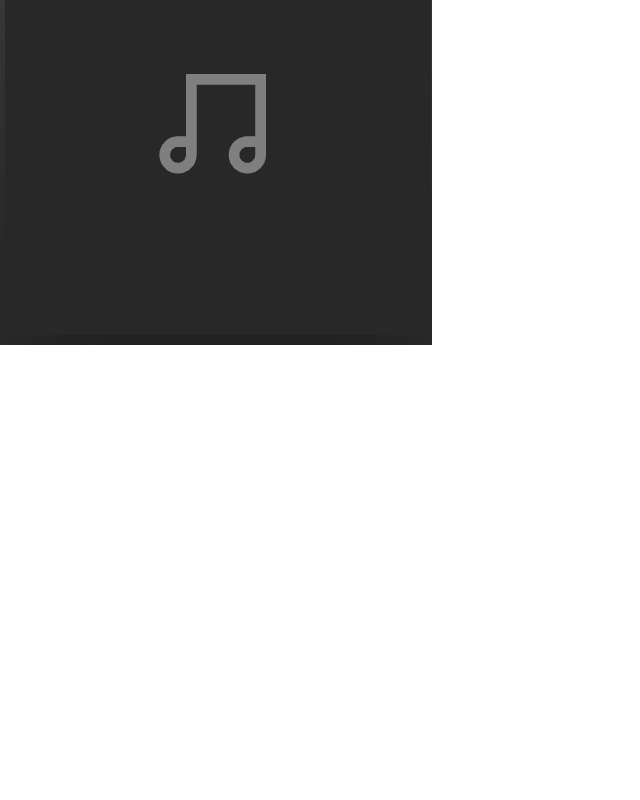
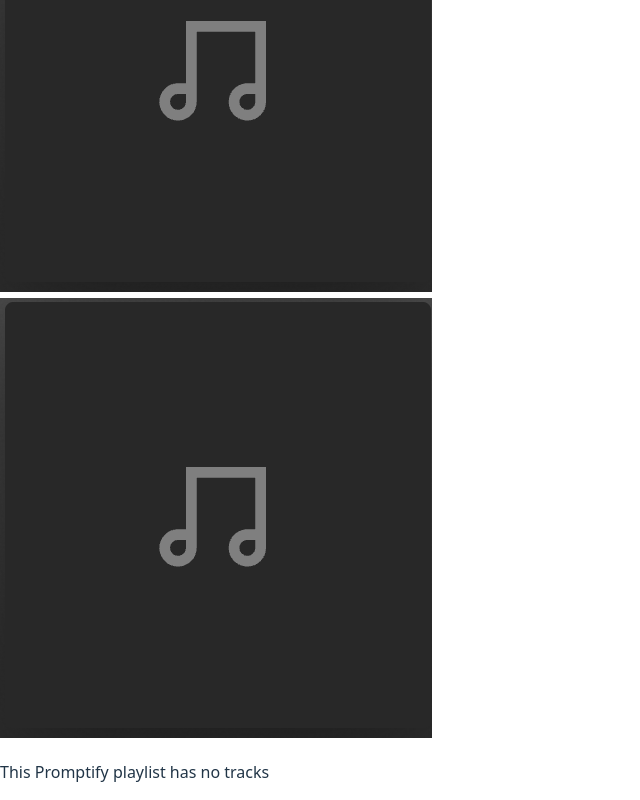
Before and after one commit to JAK-Of-All-Forces/promptify, a React (Vite) app in the folder frontend/: page /playlist in a window 1280 px wide. Shown: the part 395-1195 px from the top of the page, without its empty margins (0-640 px from the left). Before the commit the page ends 800 px from the top, so only its background shows below. Built offline with nearby package versions, Linux system fonts and the light colour scheme.

Commit message:
Working on playlist page

```diff
--- a/frontend/src/Components/PlaylistCard/PlaylistCard.jsx
+++ b/frontend/src/Components/PlaylistCard/PlaylistCard.jsx
@@ -9,7 +9,7 @@ function PlaylistCard({ playlist }) {
             {/* Make sure to come back to this endpoint for the individual playlist to see if this matches up*/}
             <Link to = {`/${playlist.id}`}>
                 {/* Playlist cover */}
-                <div className = "media">
+                <div className = "playlist-cover">
                     {playlist.image_url ? (
                         <img src={playlist.image_url} alt = "Playlist cover" />
                     ) : (
--- a/frontend/src/Components/TrackCard/TrackCard.jsx
+++ b/frontend/src/Components/TrackCard/TrackCard.jsx
@@ -1,14 +1,12 @@
-import { Link } from "react-router-dom";
+//import { Link } from "react-router-dom";
 import no_image from "../../assets/no_img.png";
 import "./TrackCard.css";
 
 function TrackCard({ track }) {
   return (
     <div className="TrackCard">
-      {/* Make sure to come back to this endpoint for the individual playlist to see if this matches up*/}
-      <Link to={`/${track.id}`}>
         {/* Track cover */}
-        <div className="media">
+        <div className="track-cover">
           {track.image_url ? (
             <img src = {track.image_url} alt="Track cover" />
           ) : (
@@ -22,7 +20,6 @@ function TrackCard({ track }) {
             <p className = "track-artist">{track.artist}</p>
             <p className = "track-duration">{track.duration}</p>
         </div>
-      </Link>
     </div>
   );
 }
--- a/frontend/src/Pages/PlaylistPage/PlaylistPage.jsx
+++ b/frontend/src/Pages/PlaylistPage/PlaylistPage.jsx
@@ -1,27 +1,49 @@
 import NavBar from "../../Components/NavBar/NavBar";
 import no_image from "../../assets/no_img.png"
 import "./PlaylistPage.css";
+import TrackCard from "../../Components/TrackCard/TrackCard"
 
 function PlaylistPage(playlist) {
+
+    function AddToSpotify(playlist) {
+
+    }
+
+
     return (
-        <div className = "PlaylistPage">
+        <div className="PlaylistPage">
+
             {/* Displayling NavBar component */}
             <NavBar></NavBar>
+            {/* Playlist Page */}
+            <div>
+            {/* Playlist Title */}
+            <h1 className="playlist-title">{playlist.title}</h1>
 
-            <div>
+            {/* Add to Spotify Button */}
+            <button>Add to Spotify</button>
 
-                <h1 className = "playlist-title">{playlist.title}</h1>
-                <button>Add to Spotify</button>
-                <div className = "playlist-cover">
+            {/* Playlist Cover */}
+            <div className="playlist-cover">
                 {playlist.image_url ? (
-                        <img src={playlist.image_url} alt = "Playlist cover" />
+                <img src={playlist.image_url} alt="Playlist cover" />
                 ) : (
                 <img src={no_image} alt="Playlist cover (no image)" />
                 )}
             </div>
-                <div className = "playlist-songs">
 
-
+            {/* Mapping through all of the playlist tracks */}
+            <div className="playlist-tracks">
+                {!playlist?.length ? (
+                <div className="no-tracks">
+                    <img src={no_image} alt="No tracks" />
+                    <p>This Promptify playlist has no tracks</p>
+                </div>
+                ) : (
+                playlist.track.map((track) => (
+                    <TrackCard key={track.id} track={track} />
+                ))
+                )}
             </div>
             </div>
         </div>
```
Lines whose indentation alone changed are shown as unchanged.
